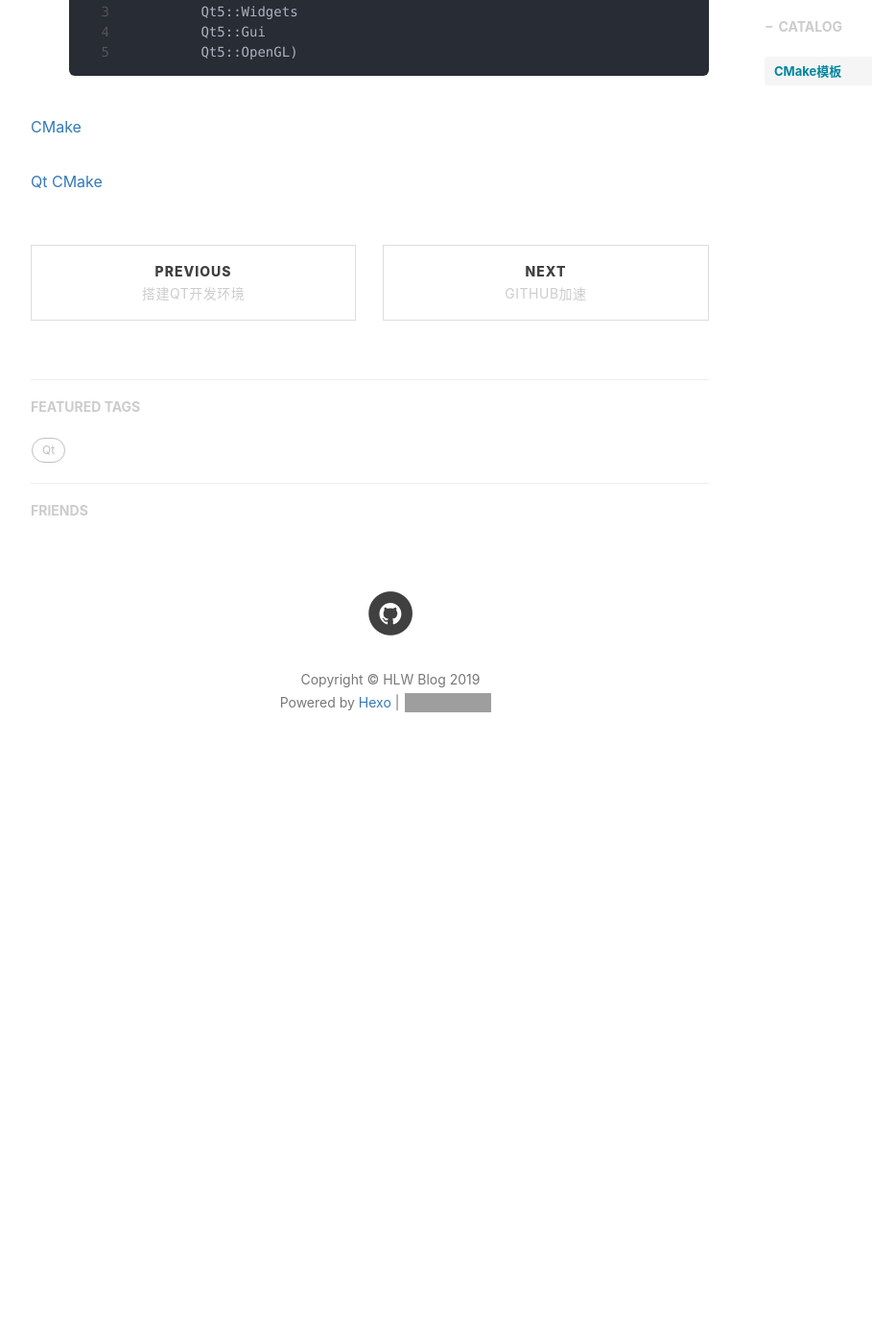
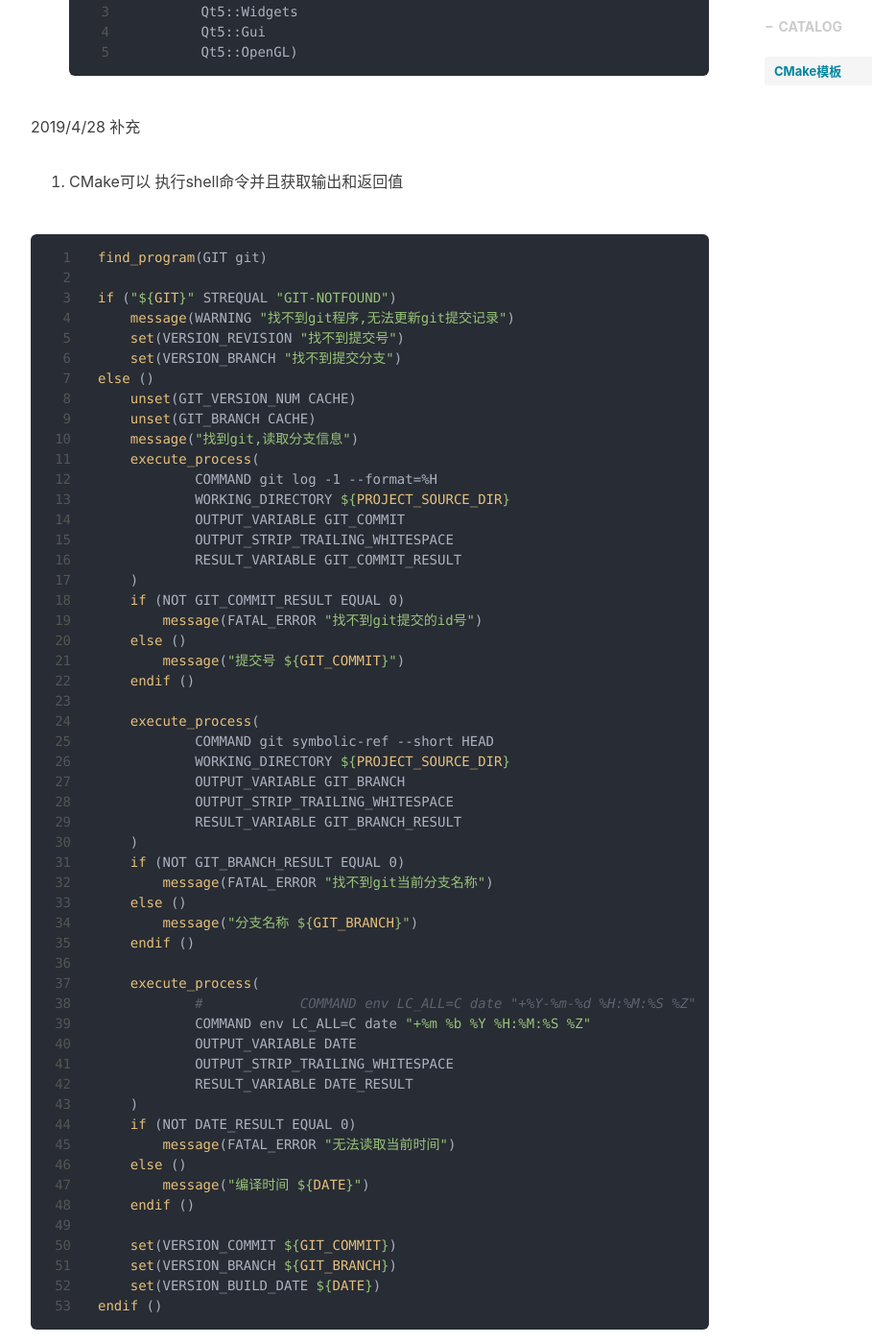
Before and after one commit to helywin/old_blog, a Jekyll site: the page built from _posts/2018-12-16-Qt-CMake模板.md, in a window 1280 px wide and 1400 px high, scrolled down 2270 px. Shown: the whole window at 96% size, without its empty margins (233-1142 px from the left). Built offline with Jekyll 4.4.1, drawn with Linux system fonts in a browser that asks for light colours; nearby versions of some CDN libraries; comment, search, counter and statistics services are not loaded; before the commit the page ends 3106 px from its top, so only the background shows below that; some of the changed text lies outside the part shown; grey boxes are pictures that could not be loaded.

Commit message:
update cmake post

````diff
--- a/_posts/2018-12-16-Qt-CMake模板.md
+++ b/_posts/2018-12-16-Qt-CMake模板.md
@@ -108,7 +108,105 @@
            Qt5::OpenGL)
    ```
 
+2019/4/28 补充
 
+1. CMake可以 执行shell命令并且获取输出和返回值
+
+```cmake
+find_program(GIT git)
+
+if ("${GIT}" STREQUAL "GIT-NOTFOUND")
+    message(WARNING "找不到git程序,无法更新git提交记录")
+    set(VERSION_REVISION "找不到提交号")
+    set(VERSION_BRANCH "找不到提交分支")
+else ()
+    unset(GIT_VERSION_NUM CACHE)
+    unset(GIT_BRANCH CACHE)
+    message("找到git,读取分支信息")
+    execute_process(
+            COMMAND git log -1 --format=%H
+            WORKING_DIRECTORY ${PROJECT_SOURCE_DIR}
+            OUTPUT_VARIABLE GIT_COMMIT
+            OUTPUT_STRIP_TRAILING_WHITESPACE
+            RESULT_VARIABLE GIT_COMMIT_RESULT
+    )
+    if (NOT GIT_COMMIT_RESULT EQUAL 0)
+        message(FATAL_ERROR "找不到git提交的id号")
+    else ()
+        message("提交号 ${GIT_COMMIT}")
+    endif ()
+
+    execute_process(
+            COMMAND git symbolic-ref --short HEAD
+            WORKING_DIRECTORY ${PROJECT_SOURCE_DIR}
+            OUTPUT_VARIABLE GIT_BRANCH
+            OUTPUT_STRIP_TRAILING_WHITESPACE
+            RESULT_VARIABLE GIT_BRANCH_RESULT
+    )
+    if (NOT GIT_BRANCH_RESULT EQUAL 0)
+        message(FATAL_ERROR "找不到git当前分支名称")
+    else ()
+        message("分支名称 ${GIT_BRANCH}")
+    endif ()
+
+    execute_process(
+            #            COMMAND env LC_ALL=C date "+%Y-%m-%d %H:%M:%S %Z"
+            COMMAND env LC_ALL=C date "+%m %b %Y %H:%M:%S %Z"
+            OUTPUT_VARIABLE DATE
+            OUTPUT_STRIP_TRAILING_WHITESPACE
+            RESULT_VARIABLE DATE_RESULT
+    )
+    if (NOT DATE_RESULT EQUAL 0)
+        message(FATAL_ERROR "无法读取当前时间")
+    else ()
+        message("编译时间 ${DATE}")
+    endif ()
+
+    set(VERSION_COMMIT ${GIT_COMMIT})
+    set(VERSION_BRANCH ${GIT_BRANCH})
+    set(VERSION_BUILD_DATE ${DATE})
+endif ()
+```
+
+2. CMake可以替换模板文件生成源码
+
+模板文件如下
+
+```c++
+#ifndef VERSION_HPP
+#define VERSION_HPP
+
+// 编译版本信息
+#define VERSION_MAJOR @VERSION_MAJOR@
+#define VERSION_MINOR @VERSION_MINOR@
+#define VERSION_MICRO @VERSION_MICRO@
+#define VERSION_COMMIT "@VERSION_COMMIT@"
+#define VERSION_BRANCH "@VERSION_BRANCH@"
+#define VERSION_BUILD_DATE "@VERSION_BUILD_DATE@"
+#define VERSION_QT "@VERSION_QT@"
+#define VERSION_QT_PLATFORM "@VERSION_QT_PLATFORM@"
+
+#endif //VERSION_HPP
+```
+
+在CMake里面相应设置值
+
+```cmake
+set(VERSION_QT ${QT_VERSION})
+set(VERSION_QT_PLATFORM ${QT_PLATFORM})
+```
+
+左边是文件里面的 @@中间的名称，右边是CMake变量，然后编写替换的文件名称就可以 了
+
+```cmake
+configure_file(src/Version.hpp.in src/Version.hpp @ONLY)
+```
+
+下次执行CMake会自动在编译目录下生成.hpp文件，所以还要加上include目录才能包含头文件
+
+```cmake
+include_directories(${CMAKE_CURRENT_BINARY_DIR}/src)
+```
 
 [CMake](https://cmake.org/cmake/help/latest/)
 
````
